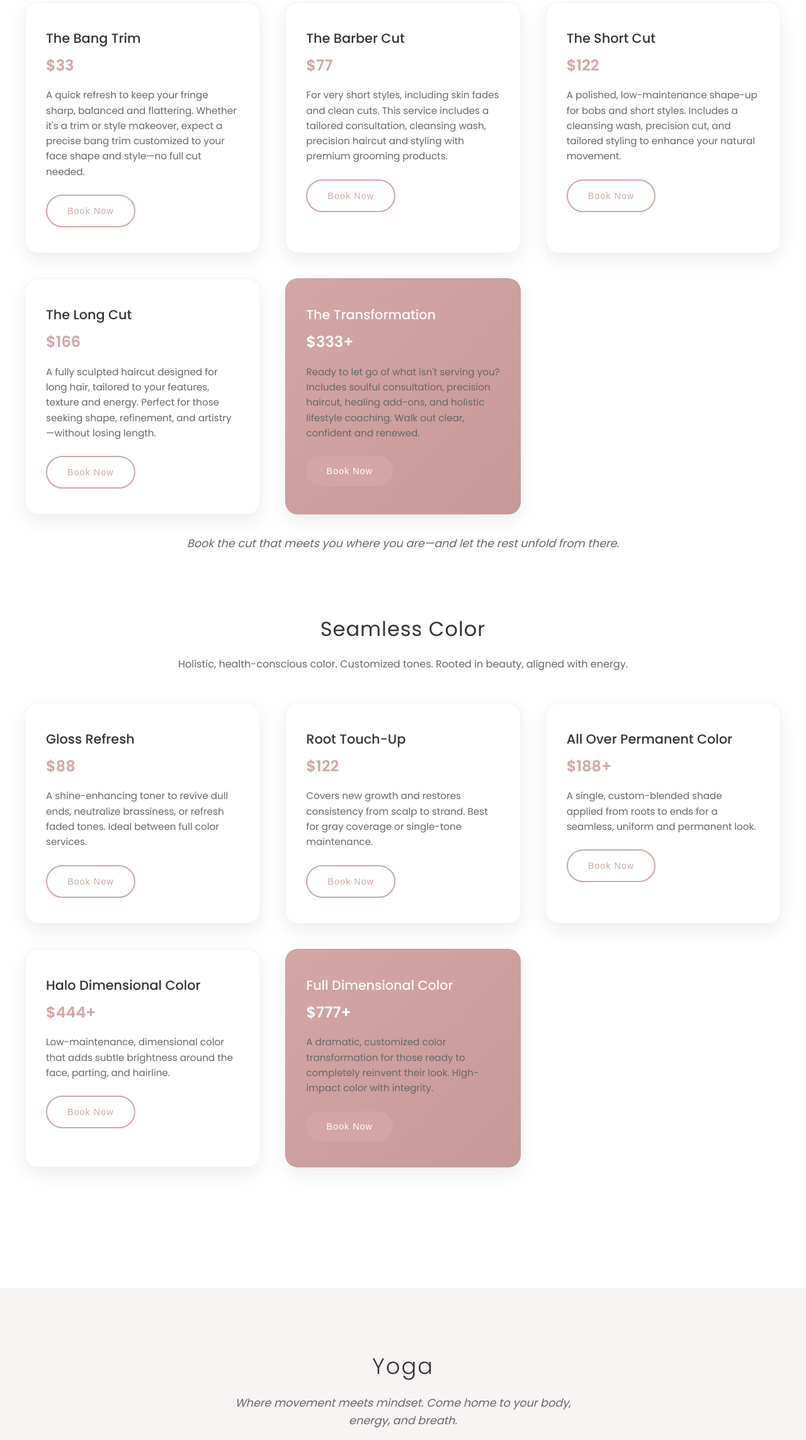
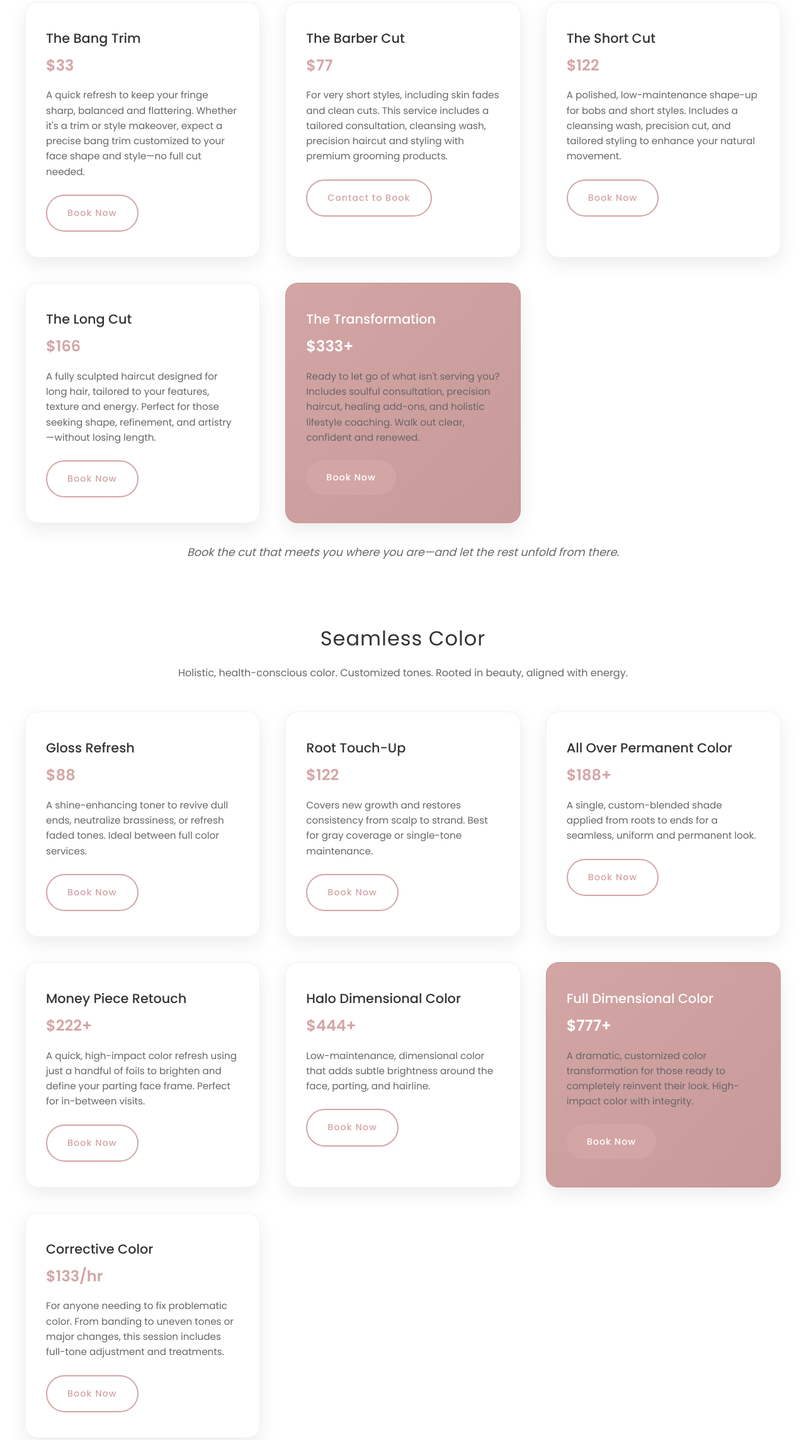
Before and after one commit to cyberdreadx/sodada, a plain HTML site: page index.html in a window 1280 px wide. Shown: the part 1240-3527 px from the top of the page at 63% size. Drawn offline with Linux system fonts and the light colour scheme.

Commit message:
updated book links with fresha

```diff
--- a/index.html
+++ b/index.html
@@ -69,40 +69,38 @@
                 <h3>Precision Haircutting</h3>
                 <p class="category-description">At Sodada, every haircut is a reflection of where you're at and where you're going. Whether you're in need of something quick and clean, custom and sculpted, or ready to fully transform—there's a seat for you here.</p>
 
-                <div class="service-grid">
-                    <div class="service-card">
+                <div class="service-grid">                    <div class="service-card">
                         <h4>The Bang Trim</h4>
                         <p class="price">$33</p>
                         <p>A quick refresh to keep your fringe sharp, balanced and flattering. Whether it's a trim or style makeover, expect a precise bang trim customized to your face shape and style—no full cut needed.</p>
-                        <button class="cta-btn secondary">Book Now</button>
+                        <a href="https://www.fresha.com/book-now/sodada-ftq5k815/services?lid=403817&eid=1182513&oiid=sv%3A5950432&share&pId=376813" class="cta-btn secondary" target="_blank">Book Now</a>
                     </div>
-
-                    <div class="service-card">
+                      <div class="service-card">
                         <h4>The Barber Cut</h4>
                         <p class="price">$77</p>
                         <p>For very short styles, including skin fades and clean cuts. This service includes a tailored consultation, cleansing wash, precision haircut and styling with premium grooming products.</p>
-                        <button class="cta-btn secondary">Book Now</button>
+                        <a href="mailto:info@sodada.com?subject=Barber Cut Booking Request" class="cta-btn secondary">Contact to Book</a>
                     </div>
 
                     <div class="service-card">
                         <h4>The Short Cut</h4>
                         <p class="price">$122</p>
                         <p>A polished, low-maintenance shape-up for bobs and short styles. Includes a cleansing wash, precision cut, and tailored styling to enhance your natural movement.</p>
-                        <button class="cta-btn secondary">Book Now</button>
+                        <a href="https://www.fresha.com/book-now/sodada-ftq5k815/services?lid=403817&eid=1182513&oiid=sv%3A10099916&share&pId=376813" class="cta-btn secondary" target="_blank">Book Now</a>
                     </div>
 
                     <div class="service-card">
                         <h4>The Long Cut</h4>
                         <p class="price">$166</p>
                         <p>A fully sculpted haircut designed for long hair, tailored to your features, texture and energy. Perfect for those seeking shape, refinement, and artistry—without losing length.</p>
-                        <button class="cta-btn secondary">Book Now</button>
+                        <a href="https://www.fresha.com/book-now/sodada-ftq5k815/services?lid=403817&eid=1182513&oiid=sv%3A22967453&share&pId=376813" class="cta-btn secondary" target="_blank">Book Now</a>
                     </div>
 
                     <div class="service-card featured">
                         <h4>The Transformation</h4>
                         <p class="price">$333+</p>
                         <p>Ready to let go of what isn't serving you? Includes soulful consultation, precision haircut, healing add-ons, and holistic lifestyle coaching. Walk out clear, confident and renewed.</p>
-                        <button class="cta-btn primary">Book Now</button>
+                        <a href="https://www.fresha.com/book-now/sodada-ftq5k815/services?lid=403817&eid=1182513&oiid=sv%3A5878144&share&pId=376813" class="cta-btn primary" target="_blank">Book Now</a>
                     </div>
                 </div>
 
@@ -112,42 +110,54 @@
             <!-- Color Services -->
             <div class="service-category">
                 <h3>Seamless Color</h3>
-                <p class="category-description">Holistic, health-conscious color. Customized tones. Rooted in beauty, aligned with energy.</p>
-
-                <div class="service-grid">
+                <p class="category-description">Holistic, health-conscious color. Customized tones. Rooted in beauty, aligned with energy.</p>                <div class="service-grid">
                     <div class="service-card">
                         <h4>Gloss Refresh</h4>
                         <p class="price">$88</p>
                         <p>A shine-enhancing toner to revive dull ends, neutralize brassiness, or refresh faded tones. Ideal between full color services.</p>
-                        <button class="cta-btn secondary">Book Now</button>
+                        <a href="https://www.fresha.com/book-now/sodada-ftq5k815/services?lid=403817&eid=1182513&oiid=sv%3A14572631&share&pId=376813" class="cta-btn secondary" target="_blank">Book Now</a>
                     </div>
 
                     <div class="service-card">
                         <h4>Root Touch-Up</h4>
                         <p class="price">$122</p>
                         <p>Covers new growth and restores consistency from scalp to strand. Best for gray coverage or single-tone maintenance.</p>
-                        <button class="cta-btn secondary">Book Now</button>
+                        <a href="https://www.fresha.com/book-now/sodada-ftq5k815/services?lid=403817&eid=1182513&oiid=sv%3A9713417&share&pId=376813" class="cta-btn secondary" target="_blank">Book Now</a>
                     </div>
 
                     <div class="service-card">
                         <h4>All Over Permanent Color</h4>
                         <p class="price">$188+</p>
                         <p>A single, custom-blended shade applied from roots to ends for a seamless, uniform and permanent look.</p>
-                        <button class="cta-btn secondary">Book Now</button>
+                        <a href="https://www.fresha.com/book-now/sodada-ftq5k815/services?lid=403817&eid=1182513&oiid=sv%3A10460869&share&pId=376813" class="cta-btn secondary" target="_blank">Book Now</a>
+                    </div>
+
+                    <div class="service-card">
+                        <h4>Money Piece Retouch</h4>
+                        <p class="price">$222+</p>
+                        <p>A quick, high-impact color refresh using just a handful of foils to brighten and define your parting face frame. Perfect for in-between visits.</p>
+                        <a href="https://www.fresha.com/book-now/sodada-ftq5k815/services?lid=403817&eid=1182513&oiid=sv%3A10542404&share&pId=376813" class="cta-btn secondary" target="_blank">Book Now</a>
                     </div>
 
                     <div class="service-card">
                         <h4>Halo Dimensional Color</h4>
                         <p class="price">$444+</p>
                         <p>Low-maintenance, dimensional color that adds subtle brightness around the face, parting, and hairline.</p>
-                        <button class="cta-btn secondary">Book Now</button>
+                        <a href="https://www.fresha.com/book-now/sodada-ftq5k815/services?lid=403817&eid=1182513&oiid=sv%3A14572769&share&pId=376813" class="cta-btn secondary" target="_blank">Book Now</a>
                     </div>
 
                     <div class="service-card featured">
                         <h4>Full Dimensional Color</h4>
                         <p class="price">$777+</p>
                         <p>A dramatic, customized color transformation for those ready to completely reinvent their look. High-impact color with integrity.</p>
-                        <button class="cta-btn primary">Book Now</button>
+                        <a href="https://www.fresha.com/book-now/sodada-ftq5k815/services?lid=403817&eid=1182513&oiid=sv%3A10542401&share&pId=376813" class="cta-btn primary" target="_blank">Book Now</a>
+                    </div>
+
+                    <div class="service-card">
+                        <h4>Corrective Color</h4>
+                        <p class="price">$133/hr</p>
+                        <p>For anyone needing to fix problematic color. From banding to uneven tones or major changes, this session includes full-tone adjustment and treatments.</p>
+                        <a href="https://www.fresha.com/book-now/sodada-ftq5k815/services?lid=403817&eid=1182513&oiid=sv%3A13960096&share&pId=376813" class="cta-btn secondary" target="_blank">Book Now</a>
                     </div>
                 </div>
             </div>
@@ -159,20 +169,19 @@
                 <h2>Yoga</h2>
                 <p class="section-subtitle">Where movement meets mindset. Come home to your body, energy, and breath.</p>
             </div>
-
-            <div class="service-grid">
+              <div class="service-grid">
                 <div class="service-card">
                     <h4>Private 1:1 Session</h4>
                     <p class="price">$122</p>
                     <p>A personalized 60-minute session designed around your body, goals, and energy. Includes mindful movement, breathwork, and gentle hands-on adjustments.</p>
-                    <button class="cta-btn secondary">Book Session</button>
+                    <a href="https://www.fresha.com/book-now/sodada-ftq5k815/services?lid=403817&eid=1182513&oiid=sv%3A13710036&share&pId=376813" class="cta-btn secondary" target="_blank">Book Session</a>
                 </div>
 
                 <div class="service-card featured">
                     <h4>10 Private Sessions</h4>
                     <p class="price">$1,111</p>
                     <p>A full wellness series to support healing, flexibility, strength, and balance. Includes breathwork and intention coaching.</p>
-                    <button class="cta-btn primary">Book Series</button>
+                    <a href="https://www.fresha.com/book-now/sodada-ftq5k815/services?lid=403817&eid=1182513&oiid=sv%3A13710036&share&pId=376813" class="cta-btn primary" target="_blank">Book Series</a>
                 </div>
             </div>
         </section>
```
Also changed, not shown: fresha_links.txt (added).
